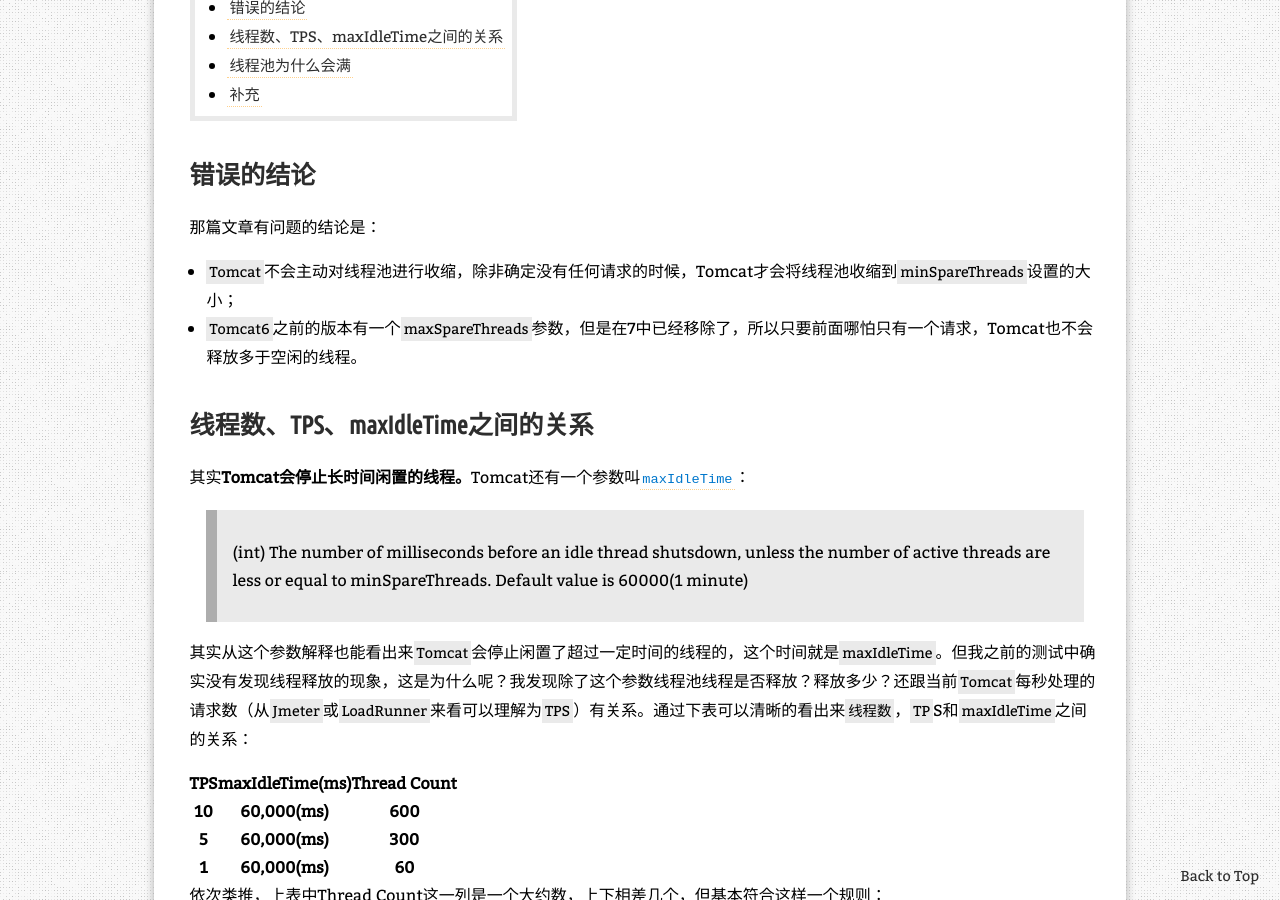
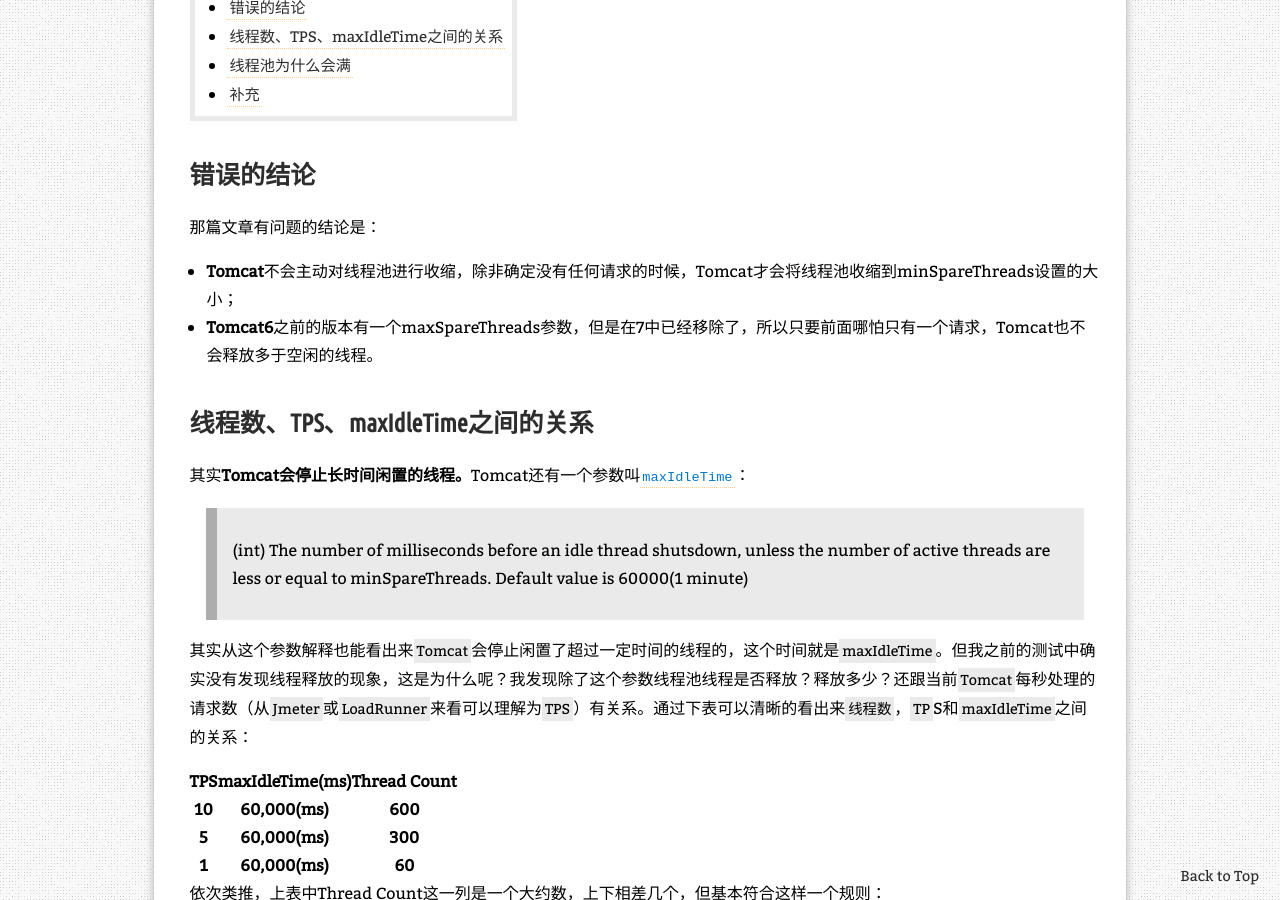
Before and after one commit to zhanjindong/zhanjindong.github.io, a Jekyll site: the page built from _posts/2015-01-20-concurrent-and-tomcat-threads-updated.md, in a window 1280 px wide and 900 px high, scrolled down 427 px. Built offline with Jekyll 4.4.1, drawn with Linux system fonts in a browser that asks for light colours; nearby versions of some CDN libraries; comment, search, counter and statistics services are not loaded; a style sheet for code colours, icons or effects is not loaded; some of the changed text lies outside the part shown.

```diff
--- a/_posts/2015-01-20-concurrent-and-tomcat-threads-updated.md
+++ b/_posts/2015-01-20-concurrent-and-tomcat-threads-updated.md
@@ -18,8 +18,8 @@ utilities: fancybox, unveil, highlight
 
 那篇文章有问题的结论是：
 
-- `Tomcat`不会主动对线程池进行收缩，除非确定没有任何请求的时候，Tomcat才会将线程池收缩到`minSpareThreads`设置的大小；
-- `Tomcat6`之前的版本有一个`maxSpareThreads`参数，但是在7中已经移除了，所以只要前面哪怕只有一个请求，Tomcat也不会释放多于空闲的线程。
+- **Tomcat**不会主动对线程池进行收缩，除非确定没有任何请求的时候，Tomcat才会将线程池收缩到minSpareThreads设置的大小；
+- **Tomcat6**之前的版本有一个maxSpareThreads参数，但是在7中已经移除了，所以只要前面哪怕只有一个请求，Tomcat也不会释放多于空闲的线程。
 
 
 ## 线程数、TPS、maxIdleTime之间的关系
@@ -76,7 +76,7 @@ utilities: fancybox, unveil, highlight
 
 那么现在有另外一个问题，那么正常情况下为什么每秒100次的请求不会导致线程数暴增呢？也就是说线程暴增到`3000`的瓶颈到底在哪？这个我上面的结论其实也不是很准确。
 
-	真正决定`Tomcat`最大可能达到的线程数是`maxConnections`这个参数和并发数，当并发数超过这个参数则请求会排队，这时响应的快慢就看你的程序性能了。
+	真正决定`Tomcat`最大可能达到的线程数是maxConnections这个参数和并发数，当并发数超过这个参数则请求会排队，这时响应的快慢就看你的程序性能了。
 
 这里没说清楚的是并发的概念，不管什么并发肯定是有一个时间单位的（一般是1s），准确的来讲应该是当时Tomcat处理一个请求的时间内并发数，比如当时Tomcat处理某一个请求花费了1s，那么如果这1s过来的请求数达到了3000，那么Tomcat的线程数就会为3000，maxConnections只是Tomcat做的一个限制。
 
```
